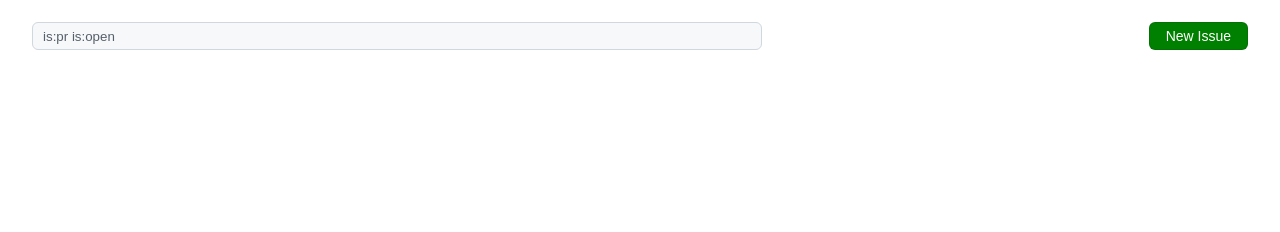
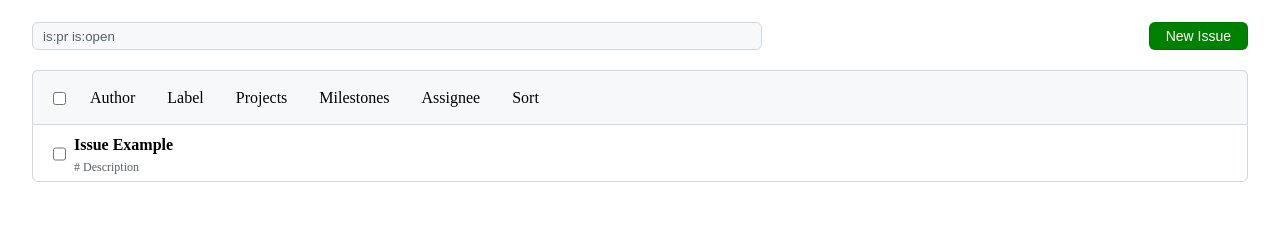
Before and after one commit to mulddang2/Github-Issues, a React (Vite) app: page / in a window 1280 px wide. Shown: the part 149-381 px from the top of the page. Built offline with nearby package versions, Linux system fonts and the light colour scheme.

Commit message:
Fix: update List container

```diff
--- a/src/ListContainer.jsx
+++ b/src/ListContainer.jsx
@@ -1,6 +1,8 @@
 import { useState } from 'react';
 import styles from './ListContainer.module.css';
 import Button from './components/Button';
+import ListItem from './components/ListItem';
+import ListItemLayout from './components/ListItemLayout';
 
 export default function ListContainer() {
   const [inputValue, setInputValue] = useState('is:pr is:open');
@@ -19,6 +21,19 @@ export default function ListContainer() {
           New Issue
         </Button>
       </div>
+      <ListItemLayout className={styles.listFilter}>
+        <div className={styles.filterLists}>
+          <span>Author</span>
+          <span>Label</span>
+          <span>Projects</span>
+          <span>Milestones</span>
+          <span>Assignee</span>
+          <span>Sort</span>
+        </div>
+      </ListItemLayout>
+      <div className={styles.container}>
+        <ListItem />
+      </div>
     </div>
   );
 }
--- a/src/ListContainer.module.css
+++ b/src/ListContainer.module.css
@@ -6,11 +6,20 @@
 
 .topSection {
   display: flex;
-  flex-direction: space-between;
+  justify-content: space-between;
+}
+
+.listFilter {
+  display: flex;
+  margin-top: 20px;
+  border-top-left-radius: 6px;
+  border-top-right-radius: 6px;
+  background: rgb(246, 248, 250) !important;
+  padding: 16px !important;
 }
 
 .input {
-  background-color: #f6f8fa;
+  background: #f6f8fa;
   border-radius: 6px;
   border: 1px solid #d0d7de;
   padding-left: 10px;
@@ -19,3 +28,13 @@
   margin-right: auto;
   box-shadow: none;
 }
+
+.filterLists {
+  display: flex;
+  align-items: center;
+}
+
+.filterLists > span {
+  padding: 0 16px;
+  line-height: 21px;
+}
```
